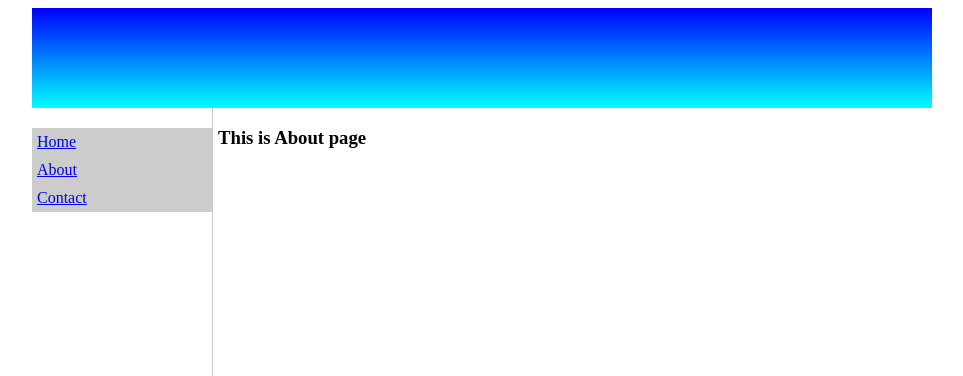
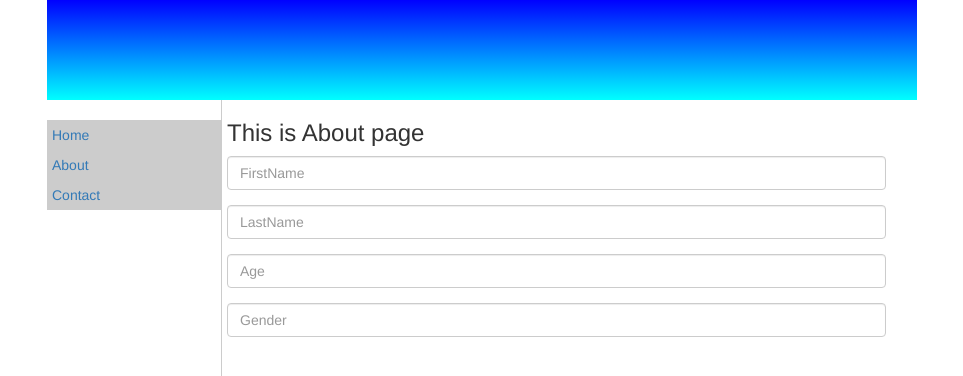
Before and after one commit to gauravabhi/angular2, an Angular app in the folder my-app/: page /about in a window 1280 px wide. Shown: the top 376 px of the page, without its empty margins (158-1121 px from the left). Built offline with nearby package versions, Linux system fonts and the light colour scheme.

Commit message:
update for for

```diff
--- a/my-app/package.json
+++ b/my-app/package.json
@@ -20,6 +20,7 @@
     "@angular/platform-browser": "^4.0.0",
     "@angular/platform-browser-dynamic": "^4.0.0",
     "@angular/router": "^4.0.0",
+    "bootstrap": "^3.3.7",
     "core-js": "^2.4.1",
     "rxjs": "^5.1.0",
     "zone.js": "^0.8.4"
--- a/my-app/src/about/about.component.html
+++ b/my-app/src/about/about.component.html
@@ -1 +1,7 @@
 <h3>This is About page</h3>
+<form >
+     <div class="form-group"><input class="form-control" type="text"  placeholder="FirstName"></div>
+    <div class="form-group"><input class="form-control" type="text"  placeholder="LastName"></div>
+    <div class="form-group"><input class="form-control" type="text"  placeholder="Age"></div>
+    <div class="form-group"><input class="form-control" type="text"  placeholder="Gender"></div>
+</form>
--- a/my-app/src/about/about.component.ts
+++ b/my-app/src/about/about.component.ts
@@ -1,4 +1,4 @@
-import { Component } from '@angular/core';
+import { Component, OnInit } from '@angular/core';
 
 @Component({
 
@@ -6,4 +6,7 @@ import { Component } from '@angular/core';
     templateUrl:'./about.component.html'
 })
 
-export class AboutComponent{}
+export class AboutComponent implements OnInit{
+
+   ngOnInit(){}
+}
--- a/my-app/src/styles.css
+++ b/my-app/src/styles.css
@@ -1 +1,2 @@
 /* You can add global styles to this file, and also import other style files */
+@import '../node_modules/bootstrap/dist/css/bootstrap.min.css';
```
Also changed, not shown: 1 other file (tests, documents, lock files or other folders).
